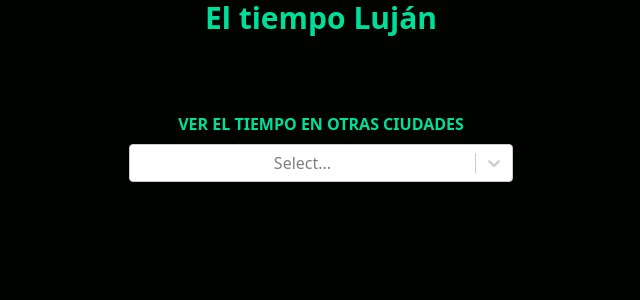
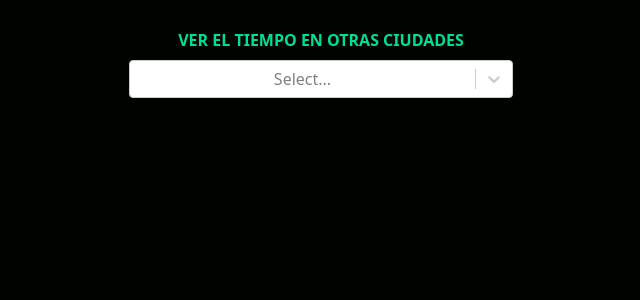
Before and after one commit to badano-nicolas/weather-app, a React (Create React App) app: page / in a window 1280 px wide. Shown: the top 300 px of the page, without its empty margins (319-959 px from the left). Built offline with nearby package versions, Linux system fonts and the light colour scheme.

Commit message:
Added data for header and minor structural changes

```diff
--- a/src/App.js
+++ b/src/App.js
@@ -1,8 +1,7 @@
 import React from "react";
 import Header from "./components/Header";
 import CitySelector from "./components/CitySelector";
-import TodayWeather from "./components/TodayWeather";
-import WeeeklyWeather from "./components/WeeeklyWeather";
+import Forecast from "./components/Forecast";
 
 import useForecast from "./hooks/useForecast";
 
@@ -15,15 +14,16 @@ function App() {
     submitRequest(value);
   };
 
+
+  console.log(forecast);
   return (
     <div>
-      <Header />
-      <TodayWeather />
-      <TodayWeather />
+      {forecast && <Header headerName={forecast.name}/>}
+
+      {forecast && <Forecast forecastData={forecast}/>}
+
       <CitySelector selectorChanged={selectorChanged}/>
 
-
-      <WeeeklyWeather />
     </div>
   );
 }
--- /dev/null
+++ b/src/components/Forecast.jsx
@@ -0,0 +1,14 @@
+import React from 'react'
+import TodayWeather from "./TodayWeather";
+import WeeeklyWeather from "./WeeeklyWeather";
+
+const Forecast = () => {
+    return (
+        <div>
+            <TodayWeather/>
+            <WeeeklyWeather/>
+        </div>
+    )
+}
+
+export default Forecast
--- a/src/components/Header.jsx
+++ b/src/components/Header.jsx
@@ -1,12 +1,24 @@
-import React from 'react'
+import React from 'react';
+import PropTypes from 'prop-types';
 
-const Header = () => {
+const Header = ({headerName}) => {
+    console.log(headerName)
+
+
     return (
         <div className='max-w-[800px] w-full mx-auto text-center flex flex-col'>
-            <h1 className='w-full text-3xl font-bold text-[#00df9a]'>El tiempo Luján</h1>
+            <h1 className='w-full text-3xl font-bold text-[#00df9a]'>El tiempo en {headerName}</h1>
         </div>
     )
 
 }
 
+Header.propTypes = {
+    message: PropTypes.string
+};
+
+Header.defaultProps = {
+    message: 'An error occurred',
+};
+
 export default Header
--- a/src/hooks/useForecast.js
+++ b/src/hooks/useForecast.js
@@ -8,16 +8,15 @@ const useForecast = () => {
 
     const getWeather = async ( lat, lon ) => {
         const url = `https://api.openweathermap.org/data/2.5/weather?lat=${lat}&lon=${lon}&appid=${process.env.REACT_APP_OPENWEATHER_API_KEY}&units=metric`
-        return axios(url)
+        return axios(url);
     };
 
 
     const submitRequest = async location => {
-        console.log(location);
 
         getWeather(location.coord.lat, location.coord.lon)
         .then((res) => {
-            console.log(res.data);
+            setForecast(res.data);
         }).catch((error) => {
 
             console.log(error);
@@ -28,7 +27,7 @@ const useForecast = () => {
     return {
         isError,
         forecast,
-        submitRequest,
+        submitRequest
     };
 };
 
--- a/src/lib/cities.json
+++ b/src/lib/cities.json
@@ -10,13 +10,13 @@
         }
     },
     {
-        "id": 3433955,
-        "name": "Ciudad Autónoma de Buenos Aires",
+        "id": 3435910,
+        "name": "Buenos Aires",
         "state": "",
         "country": "AR",
         "coord": {
-            "lon": -58.450001,
-            "lat": -34.599998
+            "lon": -58.3772,
+            "lat": -34.6132
         }
     },
     {
```
